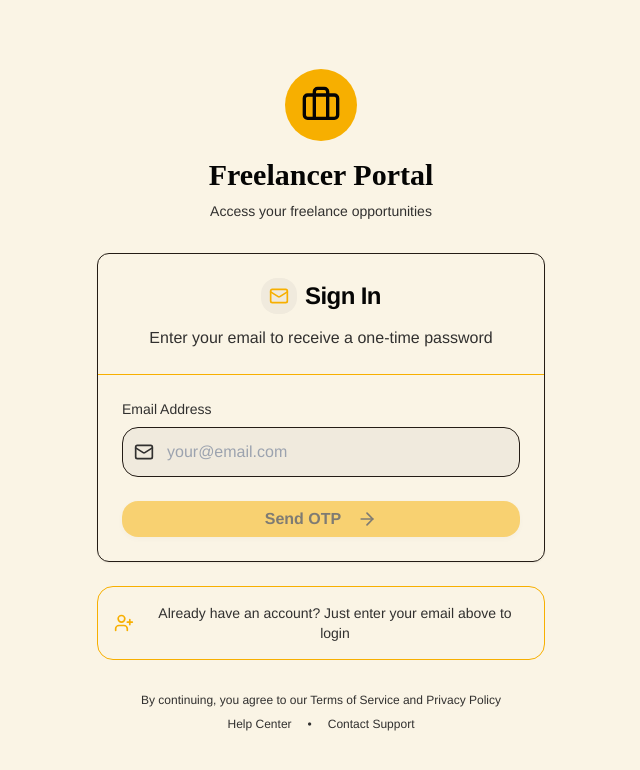
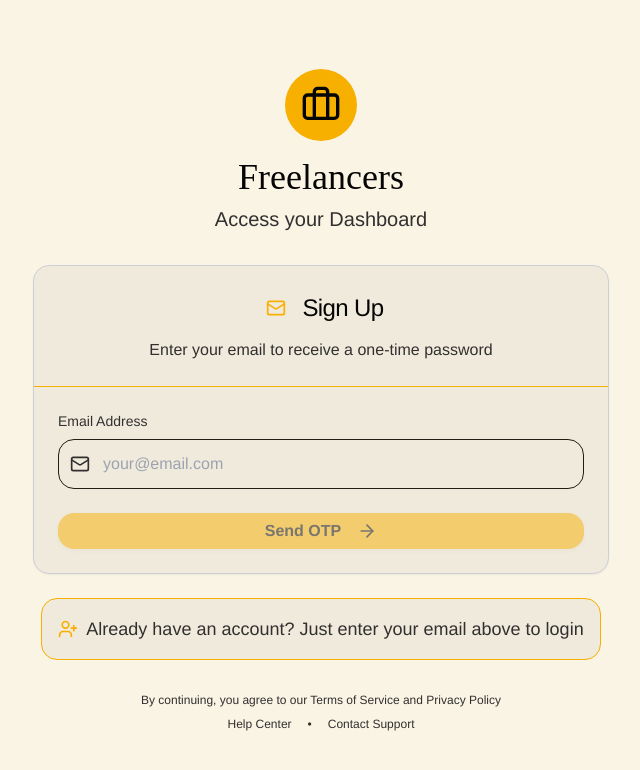
Before and after one commit to aryantrivedi28/aitm-isolated, a Next.js app: page /get-hired/freelancer in a window 1280 px wide. Shown: the top 770 px of the page, without its empty margins (319-959 px from the left). Built offline with nearby package versions, Linux system fonts and the light colour scheme.

Commit message:
Get Hired page ui

```diff
--- a/src/app/get-hired/freelancer/page.tsx
+++ b/src/app/get-hired/freelancer/page.tsx
@@ -96,21 +96,21 @@ export default function FreelancerPage() {
 
   return (
     <div className="min-h-screen flex items-center justify-center p-4" style={{ backgroundColor: '#faf4e5' }}>
-      <div className="w-full max-w-md">
+      <div className="w-full max-w-xl">
         {/* Logo/Brand Section */}
         <div className="text-center mb-8">
           <div className="inline-flex items-center justify-center p-4 rounded-full mb-4" style={{ backgroundColor: '#f7af00' }}>
             <Briefcase className="h-10 w-10" style={{ color: '#050504' }} />
           </div>
-          <h1 className="text-3xl font-bold mb-2" style={{ color: '#050504' }}>
-            Freelancer Portal
+          <h1 className="text-4xl font-medium mb-2" style={{ color: '#050504' }}>
+            Freelancers
           </h1>
-          <p className="text-sm" style={{ color: '#31302f' }}>
-            Access your freelance opportunities
+          <p className="text-xl" style={{ color: '#31302f' }}>
+            Access your Dashboard
           </p>
         </div>
 
-        <Card className="border shadow-sm rounded-xl" style={{ backgroundColor: '#faf4e5', borderColor: '#241C15' }}>
+        <Card className="border shadow-sm rounded-lg" style={{ backgroundColor: '#f0eadd' }}>
           <CardHeader className="space-y-3 border-b pb-6" style={{ borderBottomColor: '#f7af00' }}>
             <div className="flex items-center justify-center space-x-2">
               <div className="p-2 rounded-lg" style={{ backgroundColor: '#f0eadd' }}>
@@ -120,8 +120,8 @@ export default function FreelancerPage() {
                   <Lock className="h-5 w-5" style={{ color: '#f7af00' }} />
                 )}
               </div>
-              <CardTitle className="text-2xl font-bold" style={{ color: '#050504' }}>
-                {step === "email" ? "Sign In" : "Verify OTP"}
+              <CardTitle className="text-2xl font-medium" style={{ color: '#050504' }}>
+                {step === "email" ? "Sign Up" : "Verify OTP"}
               </CardTitle>
             </div>
             <CardDescription className="text-center text-base" style={{ color: '#31302f' }}>
@@ -275,9 +275,9 @@ export default function FreelancerPage() {
         {/* Already Registered Link */}
         {step === "email" && (
           <div className="mt-6 text-center">
-            <div className="inline-flex items-center space-x-2 p-4 rounded-lg border" style={{ backgroundColor: '#faf4e5', borderColor: '#f7af00' }}>
+            <div className="inline-flex items-center space-x-2 p-4 rounded-lg border" style={{ backgroundColor: '#f0eadd', borderColor: '#f7af00' }}>
               <UserPlus className="h-5 w-5" style={{ color: '#f7af00' }} />
-              <p className="text-sm" style={{ color: '#31302f' }}>
+              <p className="text-lg" style={{ color: '#31302f' }}>
                 <span>Already have an account? </span>
                 <span className="font-medium">Just enter your email above to login</span>
               </p>
```
